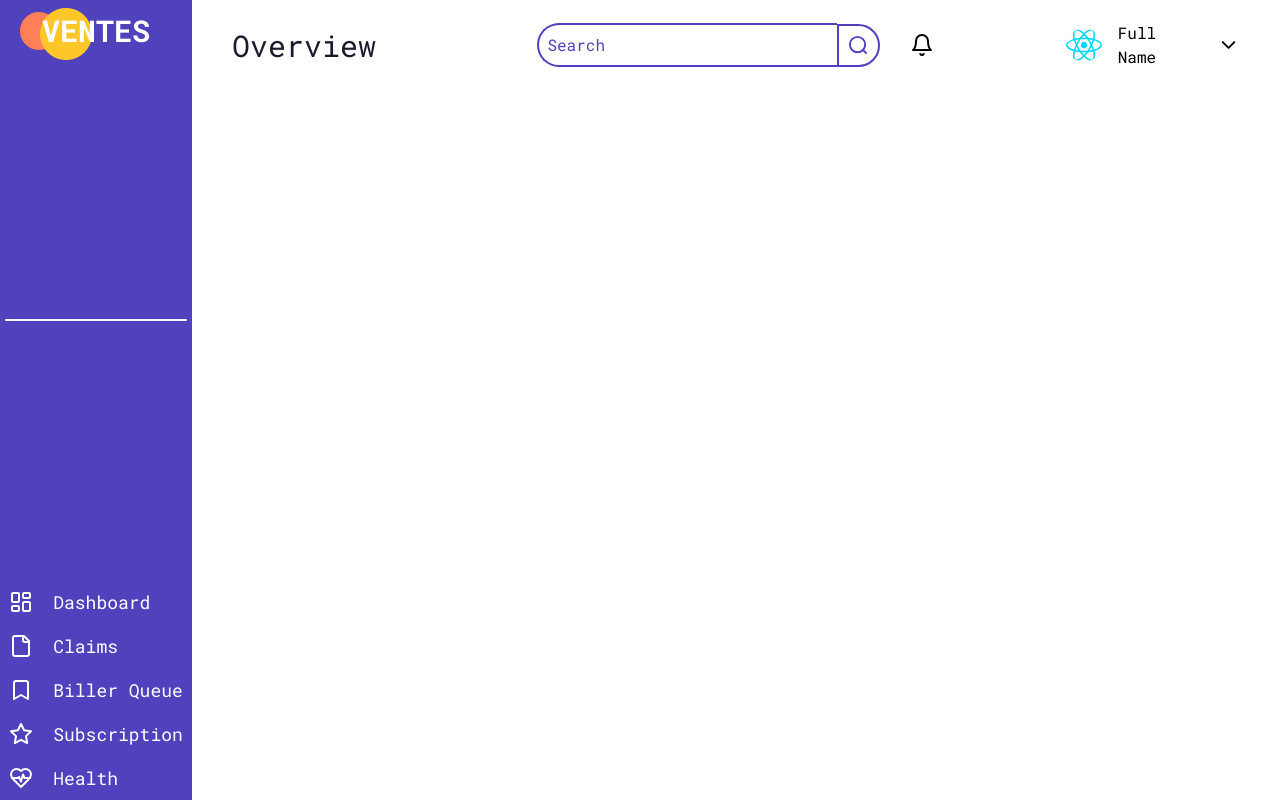
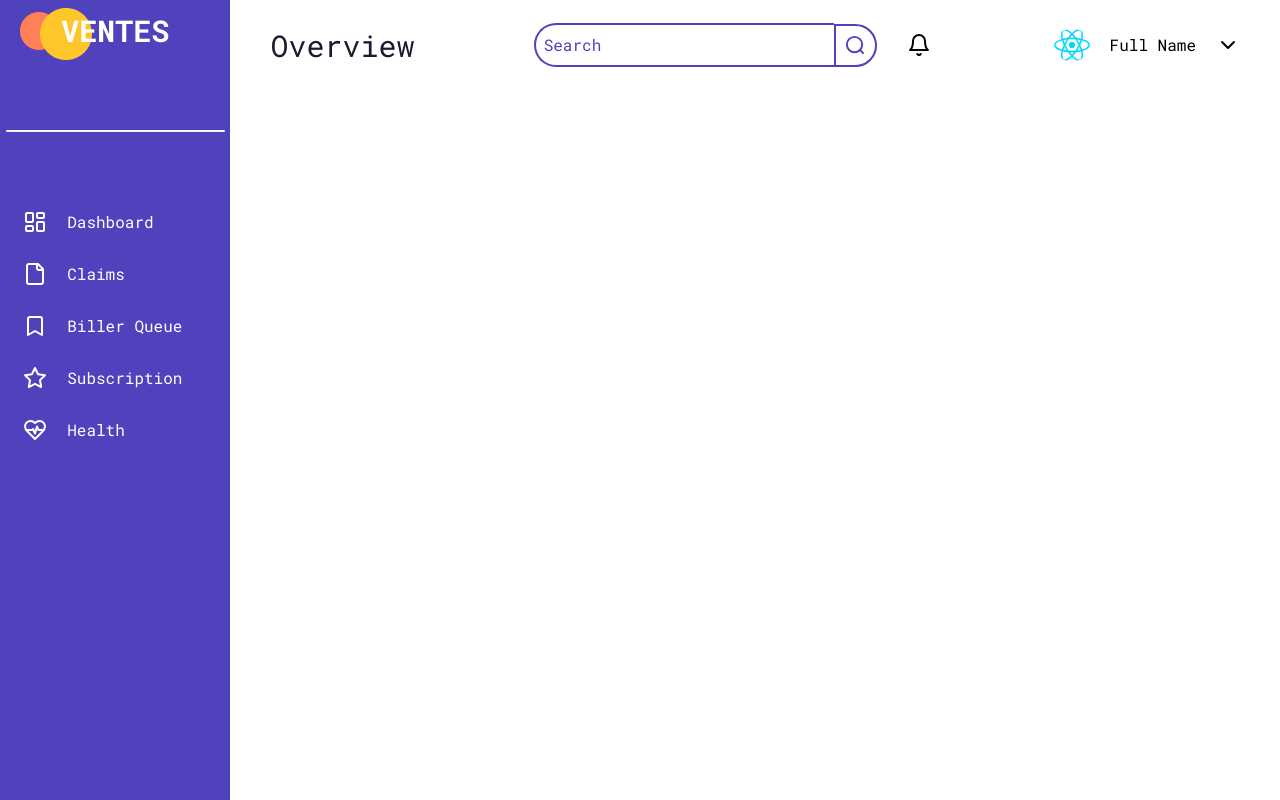
Before and after one commit to anvar-saidov-sh/AdminDashboard, a React (Vite) app: page / in a window 1280 px wide. Built offline with nearby package versions, Linux system fonts and the light colour scheme; the HTML template or start-up script is replaced by a standard one.

Commit message:
Styling navbar

```diff
--- a/src/components/Navbar.tsx
+++ b/src/components/Navbar.tsx
@@ -6,20 +6,20 @@ import reactsvg from '../assets/react.svg'
 function Navbar() {
   return (
     <>
-      <div className="w-[85%] float-right h-[90px] bg-white flex flex-grow items-center justify-between px-[40px]        rounded-tl-full ">
+      <div className="w-[82%] float-right h-[90px] bg-white flex flex-grow items-center justify-between px-[40px] rounded-tl-full ">
         <h1 className="text-[30px] text-[#1F192F]">Overview</h1>
-        <div className="flex items-center justify-center w-[70%] px-3 ">
+        <div className="flex items-center justify-start w-[50%] px-3 ">
           <div className="flex items-center px-[30px]">
             <input type="text" placeholder="Search" className="border-[#5041BC] border-[2px]  rounded-l-full border-r-0 p-2 outline-none w-[300px] placeholder:text-[#5041bc]" />
             <Search className="size-[43px] p-2 text-[#5041bc] border-[#5041BC] border-[2px] rounded-r-full border-l-1" />
           </div>
           <Bell />
         </div>
-          <div className="flex items-center gap-4">
-            <img src={reactsvg} alt="" className="rounded-full " />
-            <p>Full Name</p>
-            <ChevronDown/>
-          </div>
+        <div className="flex items-center gap-5">
+          <img src={reactsvg} alt="" className="rounded-full " />
+          <p>Full Name</p>
+          <ChevronDown />
+        </div>
       </div>
     </>
   )
--- a/src/components/SideBar.tsx
+++ b/src/components/SideBar.tsx
@@ -5,28 +5,28 @@ import ovalb from '../assets/Ovalb.png'
 function SideBar() {
   return (
     <>
-      <div className='flex bg-[#5041BC] w-[15%] h-[100vh] items-center fixed flex-col justify-between'>
+      <div className='flex bg-[#5041BC] w-[18%] h-[100vh] items-center fixed flex-col gap-[30px]'>
         <div className='flex relative z-10 w-[100%] justify-center items-center h-[60px]'>
           <h2 className='text-[30px] z-10 font-bold text-white'>VENTES</h2>
           <img src={oval} alt="" className='absolute left-5 top-3 ' />
           <img src={ovalb} alt="" className='absolute left-10 top-2' />
         </div>
         <hr className='w-[95%] h-0.5 bg-gray-100 border-0 rounded md:my-10 dark:bg-[#8A7DD0]'/>
-        <div>
-          <div className='flex gap-5 items-center hover:bg-white hover:text-[#5041BC] rounded-lg p-2 '>
-              <LayoutDashboard className='text-white '/> <p className='text-white text-lg '>Dashboard</p>
+        <div className='flex flex-col  items-start gap-3'>
+          <div className='group flex gap-5 items-center hover:bg-white  rounded-lg p-2 w-[200px] '>
+              <LayoutDashboard className='text-white group-hover:text-[#5041BC]'/> <p className='text-white text-[16px] group-hover:text-[#5041BC]'>Dashboard</p>
           </div>
-          <div className='flex gap-5 items-center hover:bg-white rounded-lg p-2'>
-              <File className='text-white'/> <p className='text-white text-lg'>Claims</p>
+          <div className='group flex gap-5 items-center hover:bg-white rounded-lg p-2 w-[200px]'>
+              <File className='text-white group-hover:text-[#5041BC]'/> <p className='text-white text-[16px]  group-hover:text-[#5041BC]'>Claims</p>
           </div>
-          <div className='flex gap-5 items-center hover:bg-white rounded-lg p-2'>
-              <Bookmark className='text-white'/> <p className='text-white text-lg'>Biller Queue</p>
+          <div className='group flex gap-5 items-center hover:bg-white rounded-lg p-2 w-[200px]'>
+              <Bookmark className='text-white group-hover:text-[#5041BC]'/> <p className='text-white text-[16px] group-hover:text-[#5041BC]'>Biller Queue</p>
           </div>
-          <div className='flex gap-5 items-center hover:bg-white rounded-lg p-2'>
-              <StarIcon className='text-white'/> <p className='text-white text-lg'>Subscription</p>
+          <div className='group flex gap-5 items-center hover:bg-white rounded-lg p-2 w-[200px]'>
+              <StarIcon className='text-white group-hover:text-[#5041BC]'/> <p className='text-white text-[16px]  group-hover:text-[#5041BC]'>Subscription</p>
           </div>
-          <div className='flex gap-5 items-center hover:bg-white rounded-lg p-2'>
-              <HeartPulseIcon className='text-white'/> <p className='text-white text-lg'>Health</p>
+          <div className='group flex gap-5 items-center hover:bg-white rounded-lg p-2 w-[200px]'>
+              <HeartPulseIcon className='text-white group-hover:text-[#5041BC]'/> <p className='text-white text-[16px] group-hover:text-[#5041BC]'>Health</p>
           </div>
         </div>
       </div>
```
